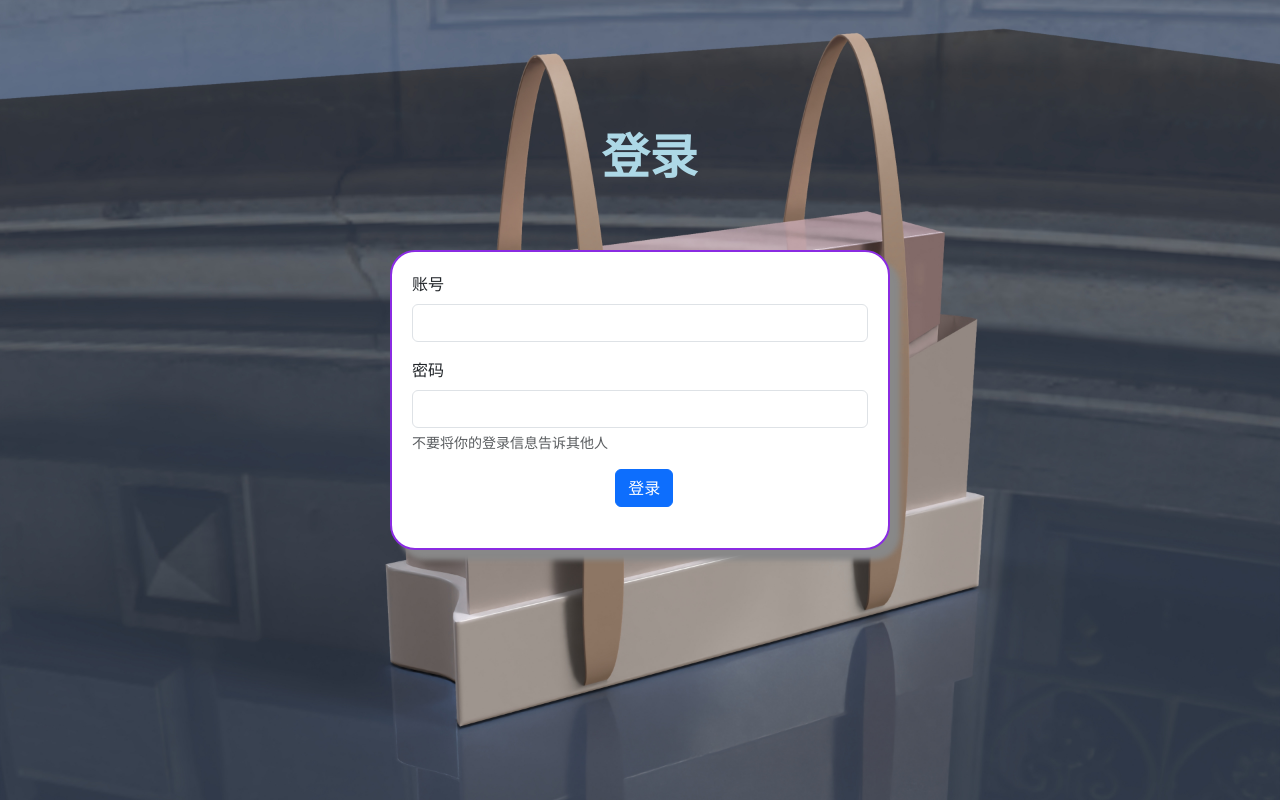
After one commit to Mesyi-Ltd/Corp-Management, a Django app: page /login/ in a window 1280 px wide. The commit adds this page. Run offline with Django 4.2, Linux system fonts and the light colour scheme.

Commit message:
Login and Main page

```diff
--- a/Corp_Management/urls.py
+++ b/Corp_Management/urls.py
@@ -16,8 +16,10 @@ Including another URLconf
 """
 from django.contrib import admin
 from django.urls import path, include
+from django.conf import settings
+from django.conf.urls.static import static
 
 urlpatterns = [
     path('admin/', admin.site.urls),
     path('', include('main.urls'))
-]
+] + static(settings.MEDIA_URL, document_root=settings.MEDIA_ROOT)
--- a/main/urls.py
+++ b/main/urls.py
@@ -3,5 +3,5 @@ from . import views
 
 urlpatterns = [
     path('', views.home, name='home'),
-
+    path('login/', views.login_page, name='login')
 ]
--- a/main/views.py
+++ b/main/views.py
@@ -3,3 +3,7 @@ from django.shortcuts import render
 
 def home(request):
     return render(request, 'main/home.html')
+
+
+def login_page(request):
+    return render(request, 'main/login.html')
--- /dev/null
+++ b/static/css/login.css
@@ -0,0 +1,34 @@
+#login-box{
+    position: absolute;
+    top: 50%;
+    left: 50%;
+    transform: translate(-50%, -50%);
+    width: 500px;
+    height: 300px;
+    background-color: white;
+    padding: 20px;
+    border: 2px solid blueviolet;
+    box-shadow: 10px 10px 5px #888888;
+    border-radius: 25px;
+}
+
+#login-button{
+    position: absolute;
+    left: 45%;
+}
+
+#title{
+    position: absolute;
+    top: 15%;
+    left: 47%;
+    font-size: xxx-large;
+    color: lightblue;
+}
+
+body{
+    background-image:url("../image/login_background.jpg");
+    background-size: cover;
+    background-repeat:no-repeat;
+    padding:0;
+    margin:0;
+}
--- a/templates/main/home.html
+++ b/templates/main/home.html
@@ -1,4 +1,5 @@
 {% extends 'base.html' %}
 {% block content %}
-    Hello
+    <h1>Hi</h1>
+    <h2>Hello</h2>
 {% endblock %}
--- /dev/null
+++ b/templates/main/login.html
@@ -0,0 +1,43 @@
+<!DOCTYPE html>
+{% load static %}
+<html lang="en">
+<head>
+    <link href="https://cdn.jsdelivr.net/npm/bootstrap@5.3.0/dist/css/bootstrap.min.css"
+          rel="stylesheet"
+          integrity="sha384-9ndCyUaIbzAi2FUVXJi0CjmCapSmO7SnpJef0486qhLnuZ2cdeRhO02iuK6FUUVM"
+          crossorigin="anonymous">
+    <link href="{% static 'css/login.css' %}" rel="stylesheet" type="text/css">
+    <meta charset="UTF-8">
+    <title>登录</title>
+</head>
+<body>
+
+<script src="https://cdn.jsdelivr.net/npm/bootstrap@5.3.0/dist/js/bootstrap.bundle.min.js"
+        integrity="sha384-geWF76RCwLtnZ8qwWowPQNguL3RmwHVBC9FhGdlKrxdiJJigb/j/68SIy3Te4Bkz"
+        crossorigin="anonymous">
+</script>
+
+<p class="fw-bold" id="title">登录</p>
+
+<div class="container" id="login-box">
+
+<form>
+    <div class="mb-3">
+      <label for="exampleInputEmail1" class="form-label">账号</label>
+      <input type="email" class="form-control" id="exampleInputEmail1" aria-describedby="emailHelp">
+    </div>
+    <div class="mb-3">
+      <label for="exampleInputPassword1" class="form-label">密码</label>
+      <input type="password" class="form-control" id="exampleInputPassword1">
+      <div id="emailHelp" class="form-text">不要将你的登录信息告诉其他人</div>
+    </div>
+<!--  <div class="mb-3 form-check">
+    <input type="checkbox" class="form-check-input" id="exampleCheck1">
+    <label class="form-check-label" for="exampleCheck1">自动登录</label>
+  </div>
+-->
+  <button type="submit" class="btn btn-primary" id="login-button">登录</button>
+</form>
+</div>
+</body>
+</html>
```
Also changed, not shown: Corp_Management/settings.py (+10 -3 lines), static/css/base.css (added, +7 -0 lines), templates/base.html (+34 -0 lines), static/image/Background.jpg (added), static/image/login_background.jpg (added).
